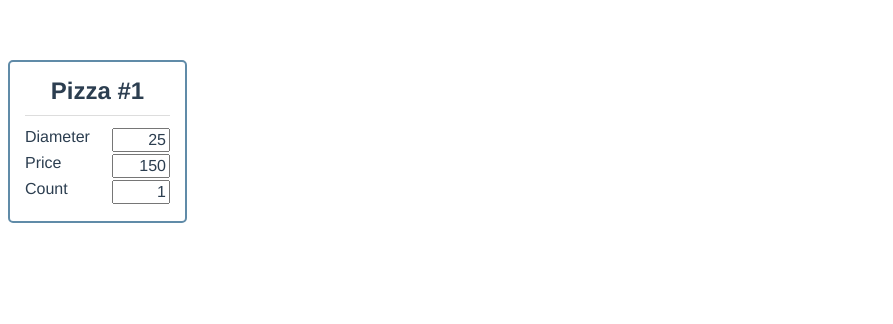
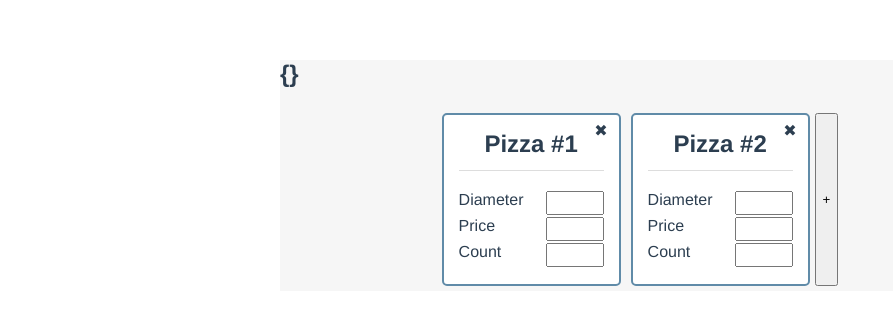
Before and after one commit to nickinit/pizza-calc, a Vue app: page / in a window 1280 px wide. Shown: the top 324 px of the page, without its empty margins (0-893 px from the left). Built offline with nearby package versions, Linux system fonts and the light colour scheme.

Commit message:
pizza list and card

```diff
--- a/src/App.vue
+++ b/src/App.vue
@@ -1,17 +1,23 @@
 <template>
 <!--  <HelloWorld msg="Welcome to Your Vue.js App"/>-->
-  <PizzaCard />
+<!--  <PizzaCard />-->
+  <div class="content">
+    <PizzaList />
+  </div>
+
 </template>
 
 <script>
 // import HelloWorld from './components/HelloWorld.vue'
-import PizzaCard from "@/components/PizzaCard";
+// import PizzaCard from "@/components/PizzaCard";
+import PizzaList from "@/components/PizzaList";
 
 export default {
   name: 'App',
   components: {
     // HelloWorld,
-    PizzaCard
+    // PizzaCard,
+    PizzaList
   }
 }
 </script>
@@ -26,4 +32,11 @@ export default {
   color: #2c3e50;
   margin-top: 60px;
 }
+
+.content {
+  max-width: 720px;
+  background-color: #f6f6f6;
+  margin: auto;
+
+}
 </style>
--- a/src/components/PizzaCard.vue
+++ b/src/components/PizzaCard.vue
@@ -1,54 +1,68 @@
 <template>
-  <div class='container'>
   <div class="card">
-  <div class="card-header">
-    <h2>Pizza #{{ pizza.id }}</h2>
-    <hr>
-  </div>
-    <div class="content">
+<!--    header-->
+    <div class="card-header">
+      <h2>Pizza #{{ pizza.id }}</h2>
+      <button @click="cardClosed" class="btn default close">&#10006;</button>
+    </div>
+      <hr>
+<!--    body-->
+    <div class="card-body">
       <div class="form-control">
         <label for="d">Diameter</label>
-        <input v-model="pizza.d" type="text" name="d">
+        <input :value="pizza.d"  type="text" name="d">
       </div>
       <div class="form-control">
         <label for="price">Price</label>
-        <input v-model="pizza.price" type="text" name="price">
+        <input :value="pizza.price" type="text" name="price">
       </div>
       <div class="form-control">
         <label for="count">Count</label>
-        <input v-model="pizza.count" type="text" name="count">
+        <input :value="pizza.count" type="text" name="count">
       </div>
     </div>
-<!--    <footer>Card footer</footer>-->
-  </div>
-
   </div>
 </template>
+
+
 
 <script>
 export default {
   name: "PizzaCard",
   props: {
-    id: Number,
-    d: Number,
-    price: Number,
-    count: {
-      type: Number,
-      default: 1,
+    pizza: Object,
+    index: Number
+  },
+  data() {
+    // return {id:12}
+
+  },
+  methods: {
+    cardClosed() {
+      this.$emit('cardClosed', this.index)
     }
   },
-  data() {
-    return {
-      pizza: {
-        id: 1,
-        d: 25,
-        price: 150,
-        count: 1
+  computed: {
+    inputVal: {
+      get() {
+        return this.value;
+      },
+      set(val) {
+        this.$emit('input', val);
       }
-    };
+    }
   },
 }
 </script>
+
+
+
+
+
+
+
+
+
 
 <style scoped>
 .container {
@@ -57,29 +71,46 @@ display: flex;
 	flex-direction: row;
 }
 
+.card-header {
+  /*display: grid;*/
+  position: relative;
+  display: flex;
+  flex-direction: row;
+  justify-content: center;
+}
+
+.card-header p {
+  /*display: flex;*/
+  /*flex-direction: ;*/
+  justify-content: flex-end;
+}
+
 .card-header *{
 	margin: 0 0 10px 0;
   text-align: center;
+
 }
 
 .card {
-  display: flex;
+  /*display: flex;*/
   flex-direction: column;
   border: 2px solid rgb(96, 139, 168);
   border-radius: 5px;
-  max-width: 300px;
+  max-width: 150px;
   min-width: 145px;
-  /*margin: 0 10px;*/
+  margin: 5px;
+  /*margin: 0 0 10px 0;*/
   padding: 15px;
   /*border-inline-width: 10px;*/
+  background-color: white;
+}
 
-}
 
 hr {
   border: solid #ddd;
   border-width: 1px 0 0;
   clear: both;
-  margin: 22px 0 21px;
+  margin: 2px 0 20px;
   height: 0;
 
 
@@ -101,6 +132,7 @@ input[type="text"] {
   line-height: inherit; /* 1 */
   margin: 0; /* 2 */
 }
+
 input {
   color: #2c3e50;
   text-align: right;
@@ -111,4 +143,38 @@ input:focus {
 }
 
 
+
+.card-header h2 {
+  /*display: flex;*/
+  justify-self: center;
+}
+
+.card-header .close {
+  position: absolute;
+  top: -10px;
+  right: -10px;
+}
+
+.btn {
+  border: 0px solid black;
+  background-color: white;
+  /*color: black;*/
+  color: #2c3e50;
+
+  /*padding: 14px 28px;*/
+  font-size: 16px;
+  border-radius: 5px;
+  cursor: pointer;
+}
+
+/* Gray */
+.default {
+  border-color: #e7e7e7;
+}
+
+.default:hover {
+  background: #e7e7e7;
+}
+
+
 </style>
--- /dev/null
+++ b/src/components/PizzaList.vue
@@ -0,0 +1,74 @@
+<template>
+  <h2 >{{ foo }}</h2>
+  <div class="flex">
+    <pizza-card @cardClosed="cardClosed"
+                v-for="(pizza, index) in proposals"
+                :key="index"
+                :pizza="pizza" :index="index"/>
+
+    <button @click="addNewElement " class="new-card-button">+</button>
+  </div>
+</template>
+
+<script>
+import PizzaCard from "@/components/PizzaCard";
+
+export default {
+name: "PizzaList",
+  components: {
+  PizzaCard
+  },
+  methods: {
+    valueChanged: function (d){alert(d)},
+    addNewElement: function (){
+      let p = this.proposals
+      if (p.length > 0) {
+        p.push({id: p[p.length - 1].id + 1})
+      } else {
+        p.push({id: 1})
+      }
+
+
+    },
+    cardClosed: function (id){this.proposals.splice(id, 1)}
+  },
+  data() {
+    return {
+      searchText: '',
+      foo: {},
+      proposals: [
+        {
+          id: 1
+          // d: 25,
+          // price: 150,
+          // count: 1
+        },
+        {
+          id: 2
+          // d: 30,
+          // price: 1200,
+          // count: 1
+        },
+      ]
+    }
+  },
+
+}
+</script>
+
+<style scoped>
+.flex {
+  display: flex;
+  flex-direction: row;
+  justify-content: center;
+  flex-wrap: wrap;
+  margin: 5px;
+}
+
+.new-card-button {
+  margin: 5px 5px 5px 0px;
+}
+
+
+
+</style>
```
